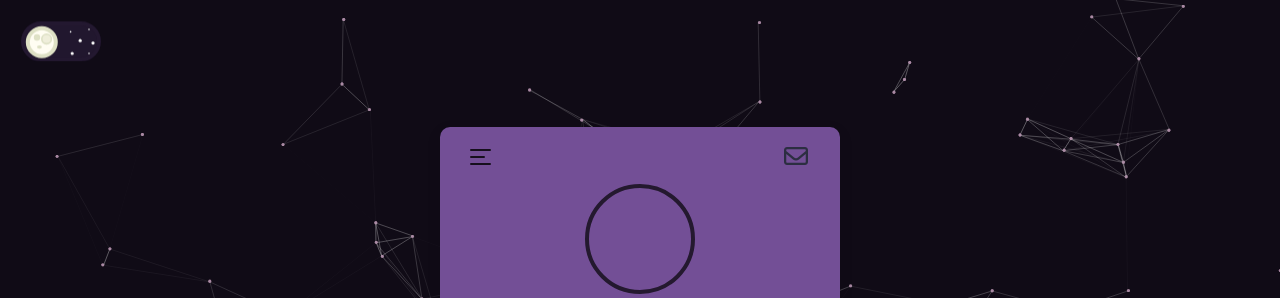
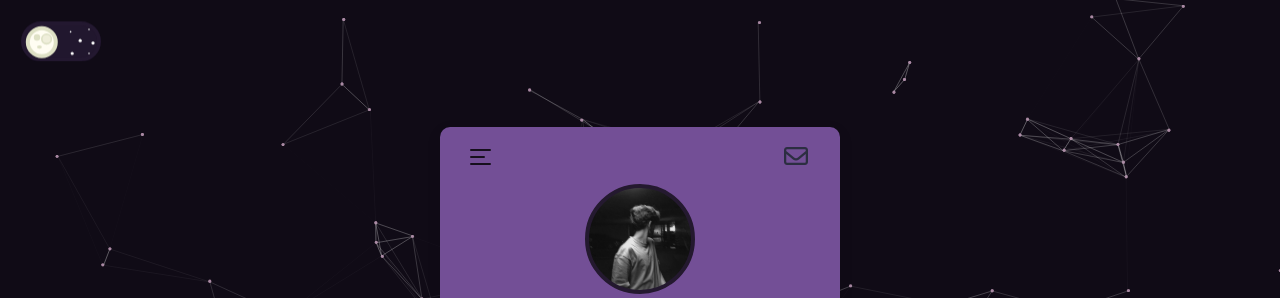
Before and after one commit to crazygouravweb/Myprofile, a plain HTML site: page index.html in a window 1280 px wide. Shown: the top 298 px of the page. Drawn offline with Linux system fonts and the light colour scheme.

Commit message:
Update index.html

```diff
--- a/index.html
+++ b/index.html
@@ -224,7 +224,7 @@ h1:hover {
     width: 110px;
     height: 110px;
     border-radius: 50%;
-    background: url('1.jpg') no-repeat center / cover;
+    background: url('IMG_20240511_112211_312.jpg') no-repeat center / cover;
     margin-bottom: 2px;
     overflow: hidden;
     cursor: pointer;
@@ -1883,7 +1883,7 @@ var pJS = function (e, a) {
      </div>
 
      <div class="modal">
-          <img src="1.jpg" alt="Eren">
+          <img src="IMG_20240511_112211_312.jpg" alt="Eren">
           <div class="close"></div>
      </div>
 
```
